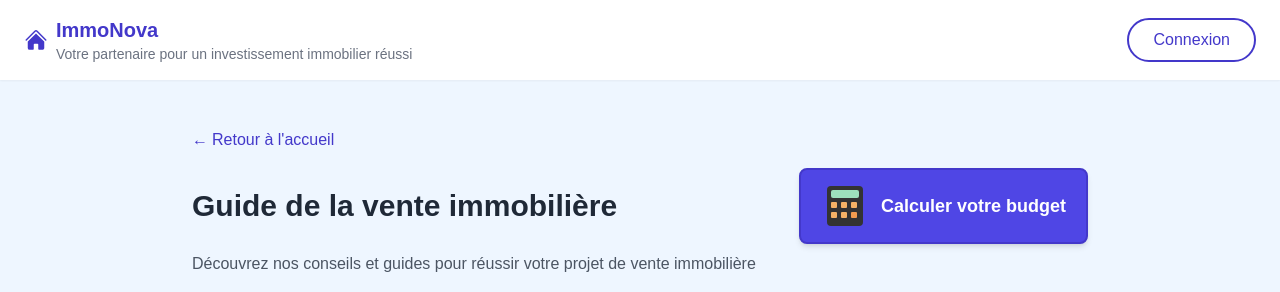
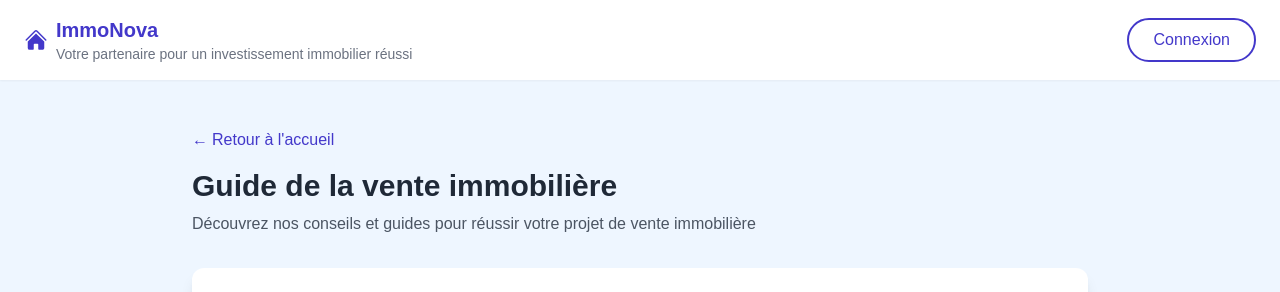
Before and after one commit to Ludus78/immonova, a Next.js app: page /vente in a window 1280 px wide. Shown: the top 292 px of the page. Built offline with nearby package versions, Linux system fonts and the light colour scheme; no server answers.

Commit message:
Remove "Calculer votre budget" link from VentePage component to streamline layout and enhance user experience.

```diff
--- a/app/vente/page.tsx
+++ b/app/vente/page.tsx
@@ -300,23 +300,6 @@ export default function VentePage() {
         </Link>
         <div className="flex items-center justify-between">
           <h1 className="text-3xl font-bold text-gray-800">Guide de la vente immobilière</h1>
-          <Link
-            href="/calculette"
-            className="flex items-center gap-3 bg-indigo-600 text-white px-5 py-3 rounded-lg shadow-md hover:bg-indigo-700 transition-all transform hover:scale-105 border-2 border-indigo-700"
-            title="Calculette immobilière"
-          >
-            <svg xmlns="http://www.w3.org/2000/svg" viewBox="0 0 24 24" fill="currentColor" className="w-12 h-12 text-white">
-              <rect x="3" y="2" width="18" height="20" rx="2" fill="#333" />
-              <rect x="5" y="4" width="14" height="4" rx="1" fill="#9DE0BC" />
-              <rect x="5" y="10" width="3" height="3" rx="0.5" fill="#F6B266" />
-              <rect x="10" y="10" width="3" height="3" rx="0.5" fill="#F6B266" />
-              <rect x="15" y="10" width="3" height="3" rx="0.5" fill="#F6B266" />
-              <rect x="5" y="15" width="3" height="3" rx="0.5" fill="#F6B266" />
-              <rect x="10" y="15" width="3" height="3" rx="0.5" fill="#F6B266" />
-              <rect x="15" y="15" width="3" height="3" rx="0.5" fill="#F39C4F" />
-            </svg>
-            <span className="font-semibold text-lg">Calculer votre budget</span>
-          </Link>
         </div>
         <p className="text-gray-600 mt-2">Découvrez nos conseils et guides pour réussir votre projet de vente immobilière</p>
       </div>
```
